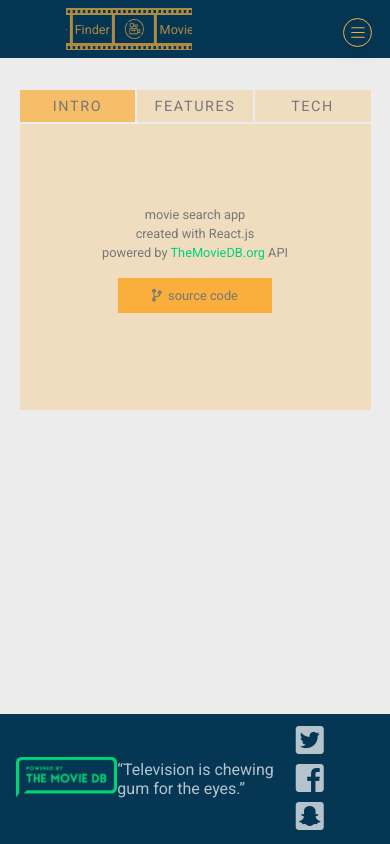
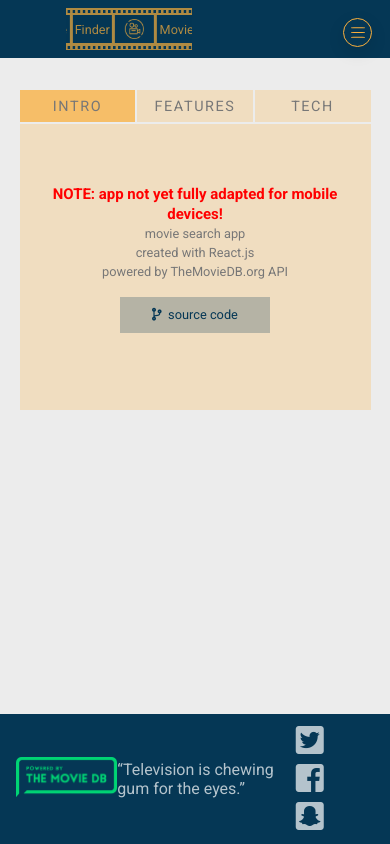
Before and after one commit to dandybytes/moviefinder, a React (Create React App) app: page /about in a window 390 px wide. Built offline with nearby package versions, Linux system fonts and the light colour scheme.

Commit message:
add warning about app not being responsive to AboutIntro

```diff
--- a/src/components/about/AboutIntro.css
+++ b/src/components/about/AboutIntro.css
@@ -1,20 +1,32 @@
 .about-app-source-code-link {
-    display: block;
+    display: inline-block;
     margin: 1rem;
-    padding: 0.5rem 1rem;
+    padding: 0.5rem 2rem;
     text-decoration: none;
-    background-color: var(--color-2);
-    color: var(--color-4);
+    background-color: var(--color-1c);
+    color: var(--color-1);
 }
 
 .about-app-source-code-link:hover {
-    padding: 0.5rem 1rem;
     text-decoration: none;
-    background-color: var(--color-4);
-    color: var(--color-2);
+    background-color: var(--color-1c);
+    color: #ececec;
 }
 
-.about-app-intro p a {
-    color: #01d277;
+.about-app-intro p a:link,
+.about-app-intro p a:active,
+.about-app-intro p a:visited,
+.about-app-intro p a:focus {
+    /* color: #01d277; */
+    color: var(--color-1a);
     text-decoration: none;
 }
+
+.about-app-intro p a:hover {
+    color: var(--color-1);
+    text-decoration: underline;
+}
+
+.about-app-intro-warning {
+    color: red;
+}
--- a/src/components/about/AboutIntro.js
+++ b/src/components/about/AboutIntro.js
@@ -4,6 +4,9 @@ import "./AboutIntro.css";
 const AboutIntro = () => {
     return (
         <div className="about-app-intro">
+            <h3 className="about-app-intro-warning">
+                NOTE: app not yet fully adapted for mobile devices!
+            </h3>
             {/* <p>movie search and bookmarking app</p> */}
             <p>movie search app</p>
             <p>created with React.js</p>
--- a/src/index.css
+++ b/src/index.css
@@ -7,7 +7,9 @@
 :root {
     --color-1: rgb(5, 55, 85);
     --color-1b: rgb(40, 80, 100);
-    --color-1c: rgb(80, 145, 170);
+    /* --color-1c: rgb(80, 145, 170); */
+    --color-1c: rgba(5, 55, 85, 0.25);
+    --color-1d: rgba(5, 55, 85, 0.05);
     --color-2: rgb(250, 175, 60);
     --color-2a: rgba(250, 175, 60, 0.75);
     --color-2b: rgba(250, 175, 60, 0.5);
```
